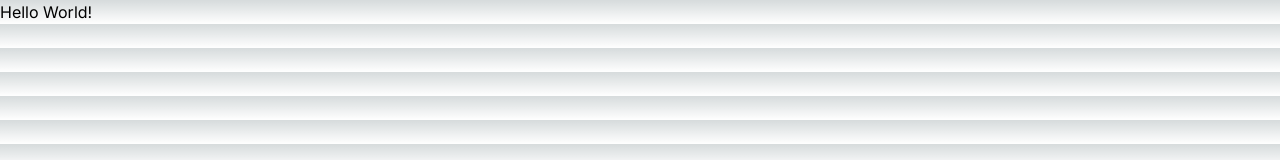
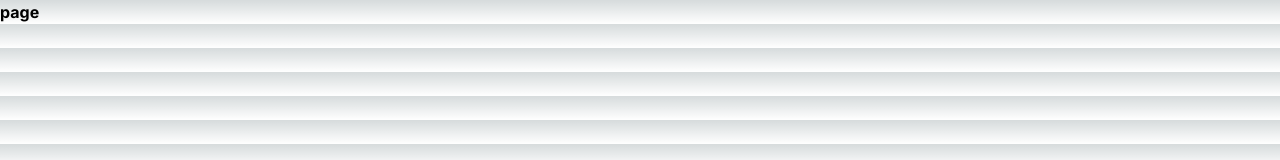
Before and after one commit to mindset001/ride-on-web, a Next.js app: page / in a window 1280 px wide. Shown: the top 160 px of the page. Built offline with nearby package versions, Linux system fonts and the light colour scheme.

Commit message:
Update page.tsx

```diff
--- a/src/app/page.tsx
+++ b/src/app/page.tsx
@@ -1,9 +1,7 @@
-import { NextPage } from 'next'
+import React from "react";
 
-interface Props {}
+const page = () => {
+  return <div className="font-bold">page</div>;
+};
 
-const Page: NextPage<Props> = ({}) => {
-  return <div>Hello World!</div>
-}
-
-export default Page
+export default page;
```
